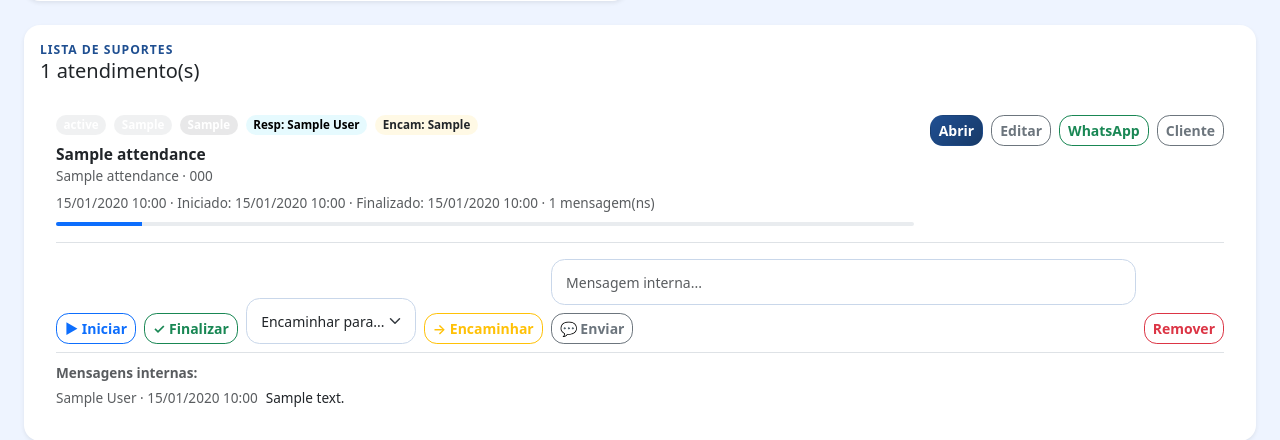
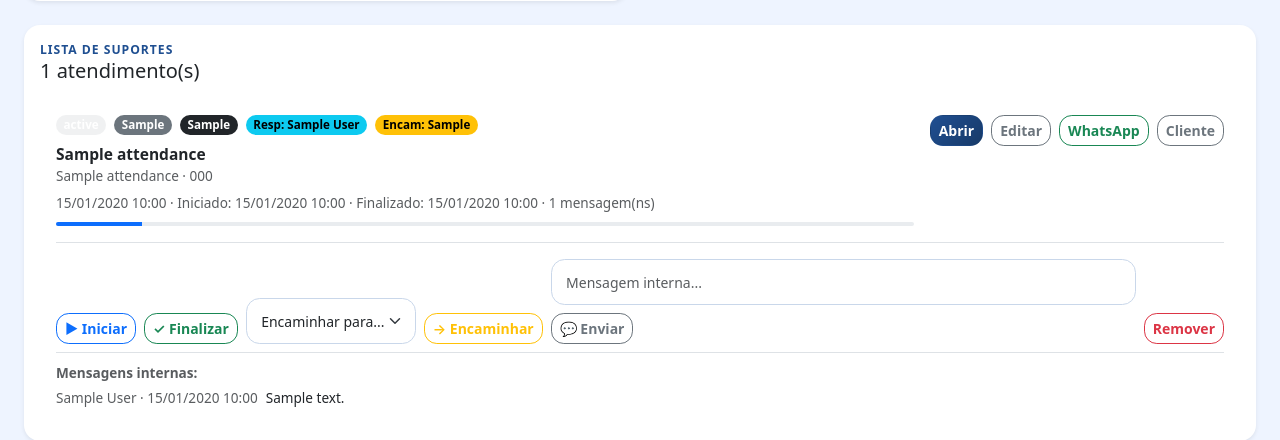
Before and after one commit to cleyanneteixeira/painelrd, a Flask app: page /suporte in a window 1280 px wide. Shown: the part 1208-1648 px from the top of the page. Run offline with Flask 3, Linux system fonts and the light colour scheme; a user stored in the database is signed in; tables that the repository leaves empty hold one stand-in row (values such as "Sample post").

Commit message:
Melhora visibilidade das tags/badges no suporte
Co-Authored-By: Claude Sonnet 4.6 <noreply@anthropic.com>

```diff
--- a/app/templates/support/detail.html
+++ b/app/templates/support/detail.html
@@ -21,9 +21,9 @@
             <h2 class="h5 mb-0">Detalhes</h2>
           </div>
           <div class="d-flex gap-2 flex-wrap">
-            <span class="badge rounded-pill text-bg-{{ attendance.status_badge }}">{{ attendance.service_status }}</span>
-            <span class="badge rounded-pill text-bg-{{ 'danger' if attendance.priority == 'urgente' else 'secondary' }}">{{ attendance.priority }}</span>
-            {% if attendance.platform %}<span class="badge rounded-pill text-bg-dark">{{ attendance.platform }}</span>{% endif %}
+            <span class="badge rounded-pill text-bg-{{ attendance.status_badge }}" style="opacity:1;filter:saturate(1.4)">{{ attendance.service_status }}</span>
+            <span class="badge rounded-pill" style="background:{{ '#dc3545' if attendance.priority == 'urgente' else '#6c757d' }};color:#fff;font-weight:600">{{ attendance.priority }}</span>
+            {% if attendance.platform %}<span class="badge rounded-pill" style="background:#212529;color:#fff;font-weight:600">{{ attendance.platform }}</span>{% endif %}
           </div>
         </div>
 
--- a/app/templates/support/index.html
+++ b/app/templates/support/index.html
@@ -140,11 +140,11 @@
         <div class="d-flex justify-content-between align-items-start gap-3 flex-wrap">
           <div class="flex-grow-1">
             <div class="d-flex flex-wrap gap-2 mb-2">
-              <span class="badge rounded-pill text-bg-{{ entry.status_badge }}">{{ entry.service_status }}</span>
-              <span class="badge rounded-pill text-bg-{{ 'danger' if entry.priority == 'urgente' else 'secondary' }}">{{ entry.priority }}</span>
-              {% if entry.platform %}<span class="badge rounded-pill text-bg-dark">{{ entry.platform }}</span>{% endif %}
-              {% if entry.assigned_to %}<span class="badge rounded-pill text-bg-info">Resp: {{ entry.assigned_to.name }}</span>{% endif %}
-              {% if entry.forwarded_to %}<span class="badge rounded-pill text-bg-warning text-dark">Encam: {{ entry.forwarded_to }}</span>{% endif %}
+              <span class="badge rounded-pill text-bg-{{ entry.status_badge }}" style="opacity:1;filter:saturate(1.4)">{{ entry.service_status }}</span>
+              <span class="badge rounded-pill" style="background:{{ '#dc3545' if entry.priority == 'urgente' else '#6c757d' }};color:#fff;font-weight:600">{{ entry.priority }}</span>
+              {% if entry.platform %}<span class="badge rounded-pill" style="background:#212529;color:#fff;font-weight:600">{{ entry.platform }}</span>{% endif %}
+              {% if entry.assigned_to %}<span class="badge rounded-pill" style="background:#0dcaf0;color:#000;font-weight:600">Resp: {{ entry.assigned_to.name }}</span>{% endif %}
+              {% if entry.forwarded_to %}<span class="badge rounded-pill" style="background:#ffc107;color:#000;font-weight:700">Encam: {{ entry.forwarded_to }}</span>{% endif %}
             </div>
             <strong>{{ entry.title }}</strong>
             <p class="text-muted small mb-1">{{ entry.display_name }}{% if entry.contact_phone %} · {{ entry.contact_phone }}{% endif %}</p>
```
